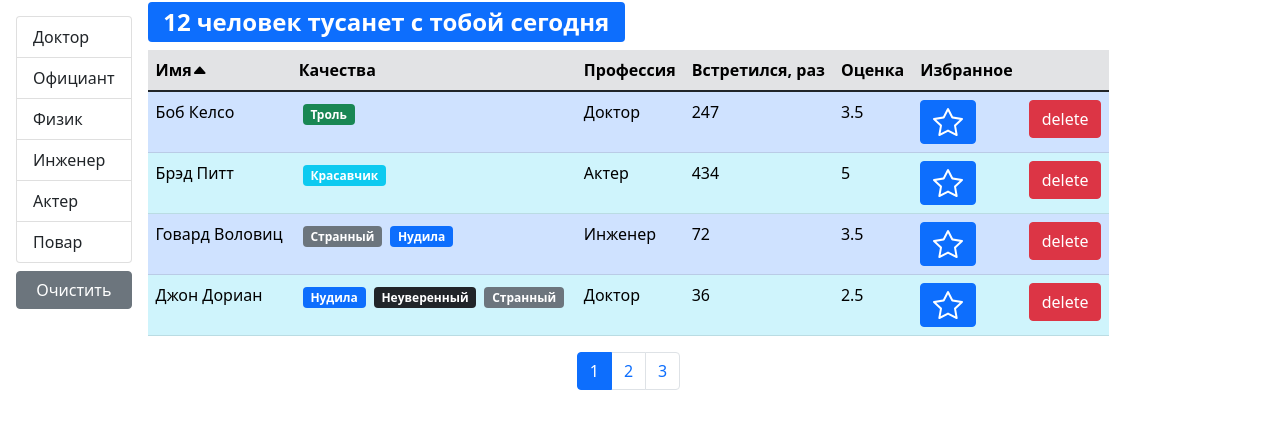
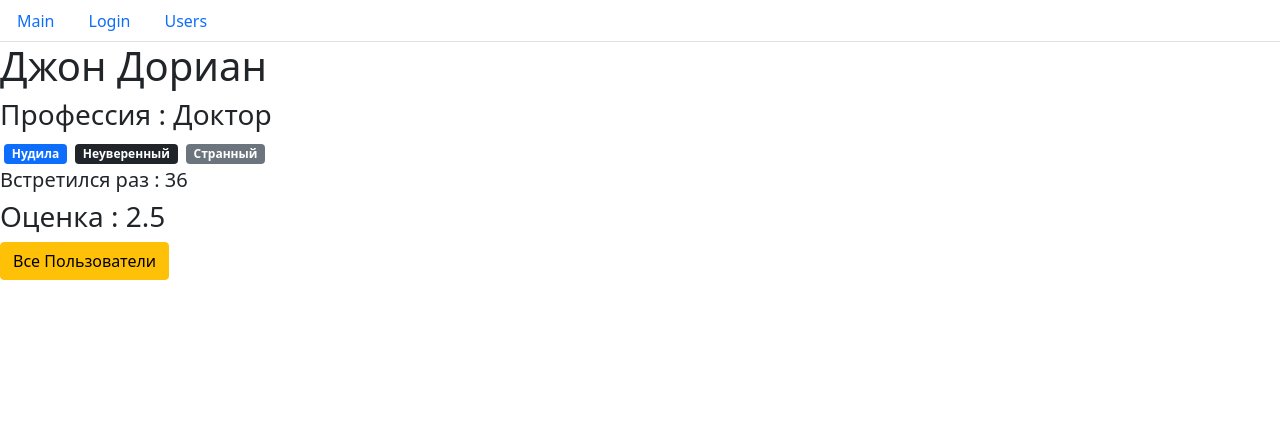
Before and after one commit to DmitriyZabava/ReactHomework, a React (Create React App) app in the folder fast-company/: page /users/67rdca3eeb7f6fgeed471815 in a window 1280 px wide. Shown: the top 428 px of the page. Built offline with nearby package versions, Linux system fonts and the light colour scheme.

Commit message:
weeksix add navigation  add page user

```diff
--- a/fast-company/package.json
+++ b/fast-company/package.json
@@ -11,6 +11,7 @@
         "prop-types": "^15.8.1",
         "react": "^18.2.0",
         "react-dom": "^18.2.0",
+        "react-router-dom": "^5.3.0",
         "react-scripts": "5.0.1",
         "web-vitals": "^2.1.4"
     },
--- a/fast-company/src/app/App.js
+++ b/fast-company/src/app/App.js
@@ -1,8 +1,34 @@
 import React from "react";
-import Users from "./components/users";
+import { Route, Switch } from "react-router-dom";
+import NavBar from "./components/navBar";
+import Home from "./loayouts/main";
+import Login from "./loayouts/login";
+// import Users from "./components/users";
+import UsersList from "./components/usersList";
+// import UserPage from "./components/userPage";
 
 function App() {
-    return <Users />;
+    return (
+        <>
+            <NavBar />
+            <Switch>
+                <Route path="/" exact component={Home} />
+                <Route path="/login" component={Login} />
+                <Route
+                    path="/users/:userId?"
+                    render={(props) => <UsersList {...props} />}
+                />
+                {/* <Route
+                    path="/users/:userId?"
+                    render={(props) => <UserPage {...props} />}
+                />
+                <Route
+                    path="/users"
+                    render={(props) => <UsersList {...props} />}
+                /> */}
+            </Switch>
+        </>
+    );
 }
 
 export default App;
--- a/fast-company/src/app/api/fake.api/user.api.js
+++ b/fast-company/src/app/api/fake.api/user.api.js
@@ -149,7 +149,13 @@ const fetchAll = () =>
             resolve(users);
         }, 2000);
     });
-
+const getById = (id) =>
+    new Promise((resolve) => {
+        window.setTimeout(function () {
+            resolve(users.find((user) => user._id === id));
+        }, 1000);
+    });
 export default {
-    fetchAll
+    fetchAll,
+    getById
 };
--- /dev/null
+++ b/fast-company/src/app/components/navBar.jsx
@@ -0,0 +1,23 @@
+import React from "react";
+import { Link } from "react-router-dom";
+
+const NavBar = () => {
+    const navigate = [
+        { id: 1, label: "Main", link: "/" },
+        { id: 2, label: "Login", link: "/login" },
+        { id: 3, label: "Users", link: "/users" }
+    ];
+    return (
+        <ul className="nav nav-tabs">
+            {navigate.map((nav) => (
+                <li key={nav.id} className="nav-item">
+                    <Link className="nav-link" to={nav.link}>
+                        {nav.label}
+                    </Link>
+                </li>
+            ))}
+        </ul>
+    );
+};
+
+export default NavBar;
--- a/fast-company/src/app/components/tableBody.jsx
+++ b/fast-company/src/app/components/tableBody.jsx
@@ -18,7 +18,7 @@ const TableBody = ({ data, columns }) => {
             {data.map((item, indx) => (
                 <tr
                     key={item._id}
-                    className={indx % 2 === 0 ? "table-primary" : "table-info"}
+                    className={indx % 2 === 0 ? "table-light" : "table-info"}
                 >
                     {Object.keys(columns).map((column) => (
                         <td key={column}>{renderContent(item, column)}</td>
--- a/fast-company/src/app/components/tableHeader.jsx
+++ b/fast-company/src/app/components/tableHeader.jsx
@@ -3,8 +3,6 @@ import PropTypes from "prop-types";
 
 const TableHeader = ({ onSort, selectedSort, columns }) => {
     const handleSort = (item) => {
-        console.log("item", item);
-
         if (selectedSort.path === item) {
             onSort({
                 ...selectedSort,
@@ -14,16 +12,15 @@ const TableHeader = ({ onSort, selectedSort, columns }) => {
             onSort({ path: item, order: "asc" });
         }
     };
-    const renderIcon = (path) => {
-        if (selectedSort.path === path) {
-            return (
-                <i
-                    className={`bi bi-caret-${
-                        selectedSort.order === "asc" ? "up" : "down"
-                    }-fill`}
-                ></i>
-            );
+    const renderSortArrow = (selectedSort, currentPath) => {
+        if (selectedSort.path === currentPath) {
+            if (selectedSort.order === "asc") {
+                return <i className="bi bi-caret-down-fill"></i>;
+            } else {
+                return <i className="bi bi-caret-up-fill"></i>;
+            }
         }
+        return null;
     };
 
     return (
@@ -41,7 +38,7 @@ const TableHeader = ({ onSort, selectedSort, columns }) => {
                         scope="col"
                     >
                         {columns[column].name}
-                        {renderIcon(columns[column].path)}
+                        {renderSortArrow(selectedSort, columns[column].path)}
                     </th>
                 ))}
             </tr>
--- /dev/null
+++ b/fast-company/src/app/components/userPage.jsx
@@ -0,0 +1,43 @@
+import React, { useEffect, useState } from "react";
+import PropTypes from "prop-types";
+import { useHistory } from "react-router-dom";
+import api from "../api";
+import Loader from "./loader";
+import QualitiesList from "./qualitiesList";
+
+const UserPage = ({ userId }) => {
+    const history = useHistory();
+    const [selectetUser, setSelectetUser] = useState();
+
+    useEffect(() => {
+        api.users.getById(userId).then((data) => setSelectetUser(data));
+    }, []);
+
+    const handleSave = () => history.replace("/users");
+
+    if (selectetUser) {
+        return (
+            <>
+                <h1>{selectetUser.name}</h1>
+                <h3>Профессия : {selectetUser.profession.name}</h3>
+                <QualitiesList qualities={selectetUser.qualities} />
+                <h5>Встретился раз : {selectetUser.completedMeetings} </h5>
+                <h3>Оценка : {selectetUser.rate} </h3>
+                <button
+                    className="btn btn-warning"
+                    onClick={() => handleSave()}
+                >
+                    Все Пользователи
+                </button>
+            </>
+        );
+    } else {
+        return <Loader />;
+    }
+};
+
+UserPage.propTypes = {
+    userId: PropTypes.string.isRequired
+};
+
+export default UserPage;
--- /dev/null
+++ b/fast-company/src/app/components/usersList.jsx
@@ -0,0 +1,13 @@
+import React from "react";
+import { useParams } from "react-router-dom";
+import Users from "./users";
+import UserPage from "./userPage";
+
+const UsersList = () => {
+    const params = useParams();
+    const { userId } = params;
+
+    return <>{userId ? <UserPage userId={userId} /> : <Users />}</>;
+};
+
+export default UsersList;
--- a/fast-company/src/app/components/usersTable.jsx
+++ b/fast-company/src/app/components/usersTable.jsx
@@ -5,6 +5,7 @@ import PropTypes from "prop-types";
 import BookMark from "./bookmark";
 import QualitiesList from "./qualitiesList";
 import Table from "./table";
+import { Link } from "react-router-dom";
 
 const UsersTable = ({
     users,
@@ -14,7 +15,19 @@ const UsersTable = ({
     onDelete
 }) => {
     const columns = {
-        name: { path: "name", name: "Имя" },
+        name: {
+            path: "name",
+            name: "Имя",
+            component: (user) => (
+                <Link
+                    key={user._id}
+                    className="nav-link"
+                    to={`/users/${user._id}`}
+                >
+                    {user.name}
+                </Link>
+            )
+        },
         qualities: {
             name: "Качества",
             component: (user) => <QualitiesList qualities={user.qualities} />
--- /dev/null
+++ b/fast-company/src/app/loayouts/login.jsx
@@ -0,0 +1,7 @@
+import React from "react";
+
+const Login = () => {
+    return <h1>LOGIN</h1>;
+};
+
+export default Login;
--- /dev/null
+++ b/fast-company/src/app/loayouts/main.jsx
@@ -0,0 +1,7 @@
+import React from "react";
+
+const Home = () => {
+    return <h1>HOME PAGE</h1>;
+};
+
+export default Home;
--- a/fast-company/src/index.js
+++ b/fast-company/src/index.js
@@ -4,11 +4,14 @@ import App from "./app/App";
 import "bootstrap/dist/css/bootstrap.css";
 import "./index.css";
 import reportWebVitals from "./reportWebVitals";
+import { BrowserRouter } from "react-router-dom";
 
 const root = ReactDOM.createRoot(document.getElementById("root"));
 root.render(
-    <React.StrictMode>
-        <App />
-    </React.StrictMode>
+    <BrowserRouter>
+        <React.StrictMode>
+            <App />
+        </React.StrictMode>
+    </BrowserRouter>
 );
 reportWebVitals();
```
Also changed, not shown: 1 other file (tests, documents, lock files or other folders).
